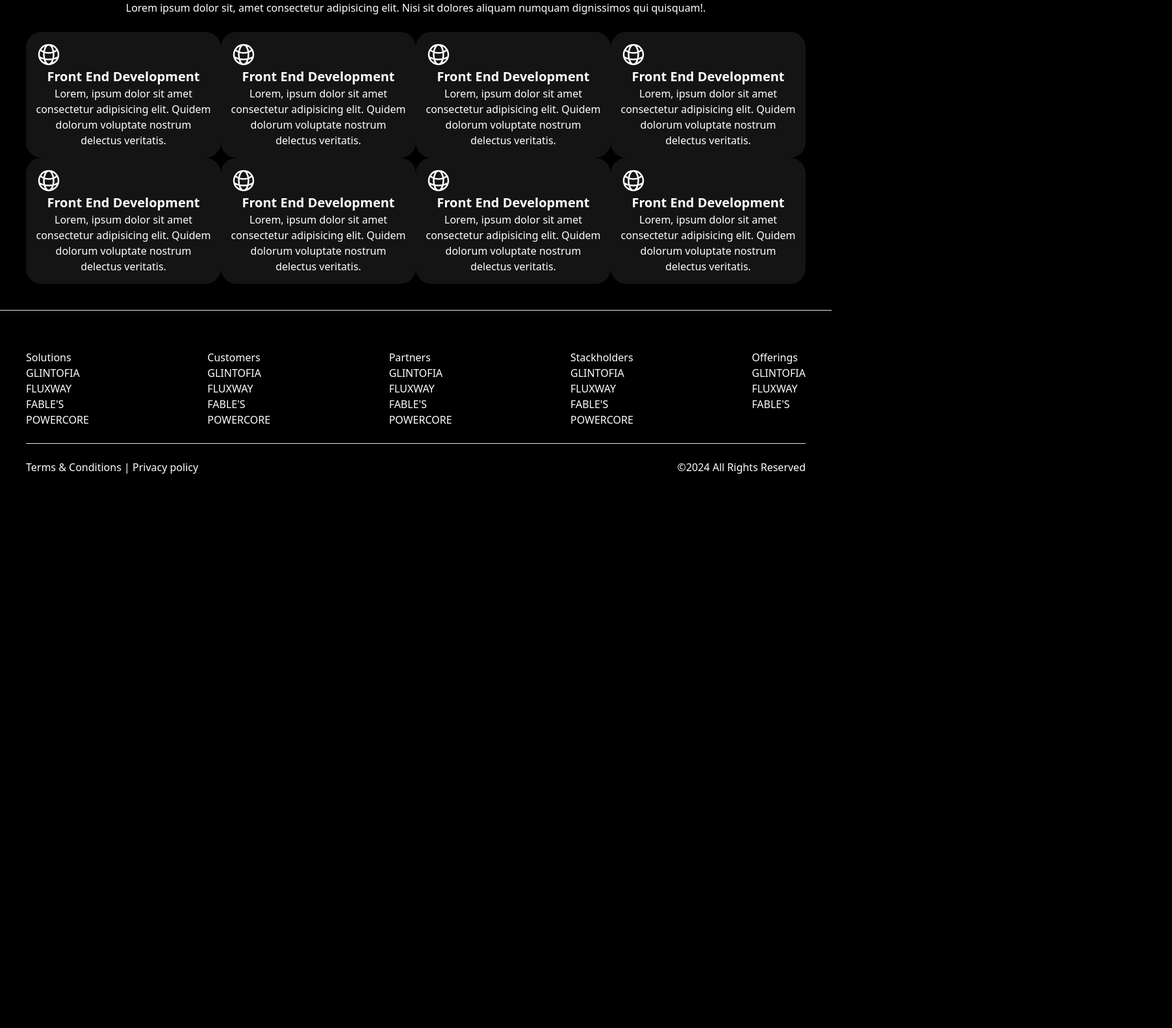
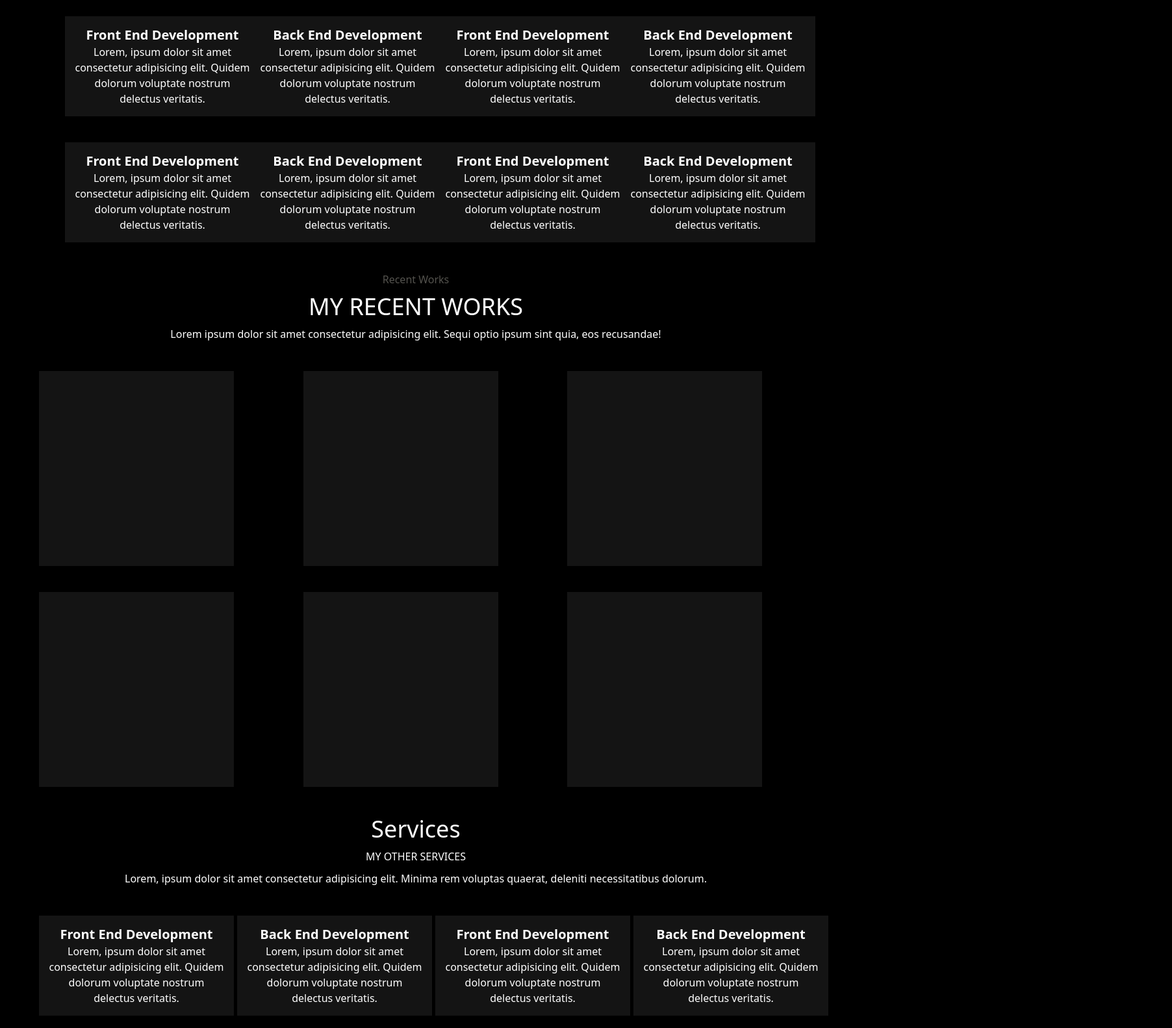
Before and after one commit to ProshantaPal/02, a plain HTML site: page index.html in a window 1280 px wide. Shown: the part 818-2400 px from the top of the page at 65% size, 1804 px wide, since content can reach past the window. Before the commit the page ends 1609 px from the top, so only its background shows below. Drawn offline with nearby package versions, Linux system fonts and the light colour scheme.

Commit message:
assignment 02 completed

```diff
--- a/index.html
+++ b/index.html
@@ -9,9 +9,9 @@
 </head>
 <body class="bg-black text-white">
     <section>
-        <div class="flex justify-between mx-[40px] my-[40px]">
-            <h1 class="font-bold text-4xl">LOGO</h1>
-           <ul class="flex justify-between ml-[1000px] gap-20">
+        <div class="flex justify-between mx-[60px] my-[40px]">
+           <h1 class="font-bold text-4xl">LOGO</h1>
+           <ul class="flex justify-between ml-[10px] gap-20">
                 <li class="text-base">Home</li>
                 <li class="text-base">About Me</li>
                 <li class="text-base">Projects</li>
@@ -21,7 +21,7 @@
         </div>
     </section>
     <hr>
-    <section class="flex justify-between mx-[40px] my-[40px]">
+    <section class="flex justify-between mx-[60px] my-[40px] gap-[60px]">
         <div class="w-[50%]">
             <h3 class="text-[#54534e]">Web Developer</h3>
             <h1 class="text-7xl my-[10px]">Hi! this is <br> <span class="text-[#fac30f]">Zahid Hossain</span></h1>
@@ -30,7 +30,7 @@
             <button class="mx-[20px]">View Portfolio<i class="fa-solid fa-arrow-right"></i></button>
         </div>
         <div class="w-[50%] text-center">
-            <img src="./1-removebg-preview.png" alt="profile">
+            <img src="./1-removebg-preview.png" class="bg-[#141414] rounded-tl-3xl" alt="profile">
         </div>
     </section>
 
@@ -40,73 +40,131 @@
             <h1 class="text-4xl text-bold py-[5px]">MY SPECIALITIES</h1>
             <p class="text-center py-[5px]">Lorem ipsum dolor sit, amet consectetur adipisicing elit. Nisi sit dolores aliquam numquam dignissimos qui quisquam!.</p>
         </div>
-        <div class="grid grid-cols-4">
-            <div class="text-center w-[300px] bg-[#141414] px-[15px] py-[15px] rounded-3xl">
-                <div><svg xmlns="http://www.w3.org/2000/svg" fill="none" viewBox="0 0 24 24" stroke-width="1.5" stroke="currentColor" class="size-10 text-center">
-                    <path stroke-linecap="round" stroke-linejoin="round" d="M12 21a9.004 9.004 0 0 0 8.716-6.747M12 21a9.004 9.004 0 0 1-8.716-6.747M12 21c2.485 0 4.5-4.03 4.5-9S14.485 3 12 3m0 18c-2.485 0-4.5-4.03-4.5-9S9.515 3 12 3m0 0a8.997 8.997 0 0 1 7.843 4.582M12 3a8.997 8.997 0 0 0-7.843 4.582m15.686 0A11.953 11.953 0 0 1 12 10.5c-2.998 0-5.74-1.1-7.843-2.918m15.686 0A8.959 8.959 0 0 1 21 12c0 .778-.099 1.533-.284 2.253m0 0A17.919 17.919 0 0 1 12 16.5c-3.162 0-6.133-.815-8.716-2.247m0 0A9.015 9.015 0 0 1 3 12c0-1.605.42-3.113 1.157-4.418" />
-                  </svg>
-                  </div>
+        <div class="grid grid-cols-4 gap-y-10 ml-[60px] mb-[20px]">
+            <div class="text-center w-[300px] bg-[#141414] px-[15px] py-[15px]">
                   <h1 class="text-xl font-bold nmy-[15px]">Front End Development</h1>
                   <p>Lorem, ipsum dolor sit amet consectetur adipisicing elit. Quidem dolorum voluptate nostrum delectus veritatis.</p>
             </div>
-            <div class="text-center w-[300px] bg-[#141414] px-[15px] py-[15px] rounded-3xl">
-                <div><svg xmlns="http://www.w3.org/2000/svg" fill="none" viewBox="0 0 24 24" stroke-width="1.5" stroke="currentColor" class="size-10 text-center">
-                    <path stroke-linecap="round" stroke-linejoin="round" d="M12 21a9.004 9.004 0 0 0 8.716-6.747M12 21a9.004 9.004 0 0 1-8.716-6.747M12 21c2.485 0 4.5-4.03 4.5-9S14.485 3 12 3m0 18c-2.485 0-4.5-4.03-4.5-9S9.515 3 12 3m0 0a8.997 8.997 0 0 1 7.843 4.582M12 3a8.997 8.997 0 0 0-7.843 4.582m15.686 0A11.953 11.953 0 0 1 12 10.5c-2.998 0-5.74-1.1-7.843-2.918m15.686 0A8.959 8.959 0 0 1 21 12c0 .778-.099 1.533-.284 2.253m0 0A17.919 17.919 0 0 1 12 16.5c-3.162 0-6.133-.815-8.716-2.247m0 0A9.015 9.015 0 0 1 3 12c0-1.605.42-3.113 1.157-4.418" />
-                  </svg>
-                  </div>
+            <div class="text-center w-[300px] bg-[#141414] px-[15px] py-[15px]">
+                  <h1 class="text-xl font-bold nmy-[15px]">Back End Development</h1>
+                  <p>Lorem, ipsum dolor sit amet consectetur adipisicing elit. Quidem dolorum voluptate nostrum delectus veritatis.</p>
+            </div>
+            <div class="text-center w-[300px] bg-[#141414] px-[15px] py-[15px]">
+                <h1 class="text-xl font-bold nmy-[15px]">Front End Development</h1>
+                <p>Lorem, ipsum dolor sit amet consectetur adipisicing elit. Quidem dolorum voluptate nostrum delectus veritatis.</p>
+            </div>
+            <div class="text-center w-[300px] bg-[#141414] px-[15px] py-[15px]">
+                <h1 class="text-xl font-bold nmy-[15px]">Back End Development</h1>
+                <p>Lorem, ipsum dolor sit amet consectetur adipisicing elit. Quidem dolorum voluptate nostrum delectus veritatis.</p>
+            </div>
+            <div class="text-center w-[300px] bg-[#141414] px-[15px] py-[15px]">
+                <h1 class="text-xl font-bold nmy-[15px]">Front End Development</h1>
+                <p>Lorem, ipsum dolor sit amet consectetur adipisicing elit. Quidem dolorum voluptate nostrum delectus veritatis.</p>
+            </div>
+            <div class="text-center w-[300px] bg-[#141414] px-[15px] py-[15px]">
+                <h1 class="text-xl font-bold nmy-[15px]">Back End Development</h1>
+                <p>Lorem, ipsum dolor sit amet consectetur adipisicing elit. Quidem dolorum voluptate nostrum delectus veritatis.</p>
+            </div>
+            <div class="text-center w-[300px] bg-[#141414] px-[15px] py-[15px]">
+              <h1 class="text-xl font-bold nmy-[15px]">Front End Development</h1>
+              <p>Lorem, ipsum dolor sit amet consectetur adipisicing elit. Quidem dolorum voluptate nostrum delectus veritatis.</p>
+            </div>
+            <div class="text-center w-[300px] bg-[#141414] px-[15px] py-[15px]">
+              <h1 class="text-xl font-bold nmy-[15px]">Back End Development</h1>
+              <p>Lorem, ipsum dolor sit amet consectetur adipisicing elit. Quidem dolorum voluptate nostrum delectus veritatis.</p>
+            </div>
+        </div>
+    </section>
+    <section>
+        <div class="text-center my-[40px]">
+            <h3 class="text-[#54534e] py-[5px]">Recent Works</h3>
+            <h1 class="text-4xl text-bold py-[5px]">MY RECENT WORKS</h1>
+            <p class="text-center py-[5px]">Lorem ipsum dolor sit amet consectetur adipisicing elit. Sequi optio ipsum sint quia, eos recusandae!</p>
+        </div>
+        <div class="grid grid-cols-3 gap-y-10 ml-[60px]">
+            <div class="bg-[#141414] w-[300px] h-[300px]"></div>
+            <div class="bg-[#141414] w-[300px] h-[300px]"></div>
+            <div class="bg-[#141414] w-[300px] h-[300px]"></div>
+            <div class="bg-[#141414] w-[300px] h-[300px]"></div>
+            <div class="bg-[#141414] w-[300px] h-[300px]"></div>
+            <div class="bg-[#141414] w-[300px] h-[300px]"></div>
+        </div>
+    </section>
+    <section>
+        <div class="text-center my-[40px]">
+            <h3 class="text-4xl text-bold py-[5px]">Services</h3>
+            <h1 class="text-center py-[5px]">MY OTHER SERVICES</h1>
+            <p class="text-center py-[5px]">Lorem, ipsum dolor sit amet consectetur adipisicing elit. Minima rem voluptas quaerat, deleniti necessitatibus dolorum.</p>
+        </div>
+        <div class="grid grid-cols-4 gap-y-10 ml-[60px] mb-[20px]">
+            <div class="text-center w-[300px] bg-[#141414] px-[15px] py-[15px]">
                   <h1 class="text-xl font-bold nmy-[15px]">Front End Development</h1>
                   <p>Lorem, ipsum dolor sit amet consectetur adipisicing elit. Quidem dolorum voluptate nostrum delectus veritatis.</p>
             </div>
-            <div class="text-center w-[300px] bg-[#141414] px-[15px] py-[15px] rounded-3xl">
-                <div><svg xmlns="http://www.w3.org/2000/svg" fill="none" viewBox="0 0 24 24" stroke-width="1.5" stroke="currentColor" class="size-10 text-center">
-                    <path stroke-linecap="round" stroke-linejoin="round" d="M12 21a9.004 9.004 0 0 0 8.716-6.747M12 21a9.004 9.004 0 0 1-8.716-6.747M12 21c2.485 0 4.5-4.03 4.5-9S14.485 3 12 3m0 18c-2.485 0-4.5-4.03-4.5-9S9.515 3 12 3m0 0a8.997 8.997 0 0 1 7.843 4.582M12 3a8.997 8.997 0 0 0-7.843 4.582m15.686 0A11.953 11.953 0 0 1 12 10.5c-2.998 0-5.74-1.1-7.843-2.918m15.686 0A8.959 8.959 0 0 1 21 12c0 .778-.099 1.533-.284 2.253m0 0A17.919 17.919 0 0 1 12 16.5c-3.162 0-6.133-.815-8.716-2.247m0 0A9.015 9.015 0 0 1 3 12c0-1.605.42-3.113 1.157-4.418" />
-                  </svg>
-                  </div>
-                  <h1 class="text-xl font-bold nmy-[15px]">Front End Development</h1>
+            <div class="text-center w-[300px] bg-[#141414] px-[15px] py-[15px]">
+                  <h1 class="text-xl font-bold nmy-[15px]">Back End Development</h1>
                   <p>Lorem, ipsum dolor sit amet consectetur adipisicing elit. Quidem dolorum voluptate nostrum delectus veritatis.</p>
             </div>
-            <div class="text-center w-[300px] bg-[#141414] px-[15px] py-[15px] rounded-3xl">
-                <div><svg xmlns="http://www.w3.org/2000/svg" fill="none" viewBox="0 0 24 24" stroke-width="1.5" stroke="currentColor" class="size-10 text-center">
-                    <path stroke-linecap="round" stroke-linejoin="round" d="M12 21a9.004 9.004 0 0 0 8.716-6.747M12 21a9.004 9.004 0 0 1-8.716-6.747M12 21c2.485 0 4.5-4.03 4.5-9S14.485 3 12 3m0 18c-2.485 0-4.5-4.03-4.5-9S9.515 3 12 3m0 0a8.997 8.997 0 0 1 7.843 4.582M12 3a8.997 8.997 0 0 0-7.843 4.582m15.686 0A11.953 11.953 0 0 1 12 10.5c-2.998 0-5.74-1.1-7.843-2.918m15.686 0A8.959 8.959 0 0 1 21 12c0 .778-.099 1.533-.284 2.253m0 0A17.919 17.919 0 0 1 12 16.5c-3.162 0-6.133-.815-8.716-2.247m0 0A9.015 9.015 0 0 1 3 12c0-1.605.42-3.113 1.157-4.418" />
-                  </svg>
-                  </div>
-                  <h1 class="text-xl font-bold nmy-[15px]">Front End Development</h1>
-                  <p>Lorem, ipsum dolor sit amet consectetur adipisicing elit. Quidem dolorum voluptate nostrum delectus veritatis.</p>
+            <div class="text-center w-[300px] bg-[#141414] px-[15px] py-[15px]">
+                <h1 class="text-xl font-bold nmy-[15px]">Front End Development</h1>
+                <p>Lorem, ipsum dolor sit amet consectetur adipisicing elit. Quidem dolorum voluptate nostrum delectus veritatis.</p>
             </div>
-            <div class="text-center w-[300px] bg-[#141414] px-[15px] py-[15px] rounded-3xl">
-                <div><svg xmlns="http://www.w3.org/2000/svg" fill="none" viewBox="0 0 24 24" stroke-width="1.5" stroke="currentColor" class="size-10 text-center">
-                    <path stroke-linecap="round" stroke-linejoin="round" d="M12 21a9.004 9.004 0 0 0 8.716-6.747M12 21a9.004 9.004 0 0 1-8.716-6.747M12 21c2.485 0 4.5-4.03 4.5-9S14.485 3 12 3m0 18c-2.485 0-4.5-4.03-4.5-9S9.515 3 12 3m0 0a8.997 8.997 0 0 1 7.843 4.582M12 3a8.997 8.997 0 0 0-7.843 4.582m15.686 0A11.953 11.953 0 0 1 12 10.5c-2.998 0-5.74-1.1-7.843-2.918m15.686 0A8.959 8.959 0 0 1 21 12c0 .778-.099 1.533-.284 2.253m0 0A17.919 17.919 0 0 1 12 16.5c-3.162 0-6.133-.815-8.716-2.247m0 0A9.015 9.015 0 0 1 3 12c0-1.605.42-3.113 1.157-4.418" />
-                  </svg>
-                  </div>
-                  <h1 class="text-xl font-bold nmy-[15px]">Front End Development</h1>
-                  <p>Lorem, ipsum dolor sit amet consectetur adipisicing elit. Quidem dolorum voluptate nostrum delectus veritatis.</p>
+            <div class="text-center w-[300px] bg-[#141414] px-[15px] py-[15px]">
+                <h1 class="text-xl font-bold nmy-[15px]">Back End Development</h1>
+                <p>Lorem, ipsum dolor sit amet consectetur adipisicing elit. Quidem dolorum voluptate nostrum delectus veritatis.</p>
             </div>
-            <div class="text-center w-[300px] bg-[#141414] px-[15px] py-[15px] rounded-3xl">
-                <div><svg xmlns="http://www.w3.org/2000/svg" fill="none" viewBox="0 0 24 24" stroke-width="1.5" stroke="currentColor" class="size-10 text-center">
-                    <path stroke-linecap="round" stroke-linejoin="round" d="M12 21a9.004 9.004 0 0 0 8.716-6.747M12 21a9.004 9.004 0 0 1-8.716-6.747M12 21c2.485 0 4.5-4.03 4.5-9S14.485 3 12 3m0 18c-2.485 0-4.5-4.03-4.5-9S9.515 3 12 3m0 0a8.997 8.997 0 0 1 7.843 4.582M12 3a8.997 8.997 0 0 0-7.843 4.582m15.686 0A11.953 11.953 0 0 1 12 10.5c-2.998 0-5.74-1.1-7.843-2.918m15.686 0A8.959 8.959 0 0 1 21 12c0 .778-.099 1.533-.284 2.253m0 0A17.919 17.919 0 0 1 12 16.5c-3.162 0-6.133-.815-8.716-2.247m0 0A9.015 9.015 0 0 1 3 12c0-1.605.42-3.113 1.157-4.418" />
-                  </svg>
-                  </div>
-                  <h1 class="text-xl font-bold nmy-[15px]">Front End Development</h1>
-                  <p>Lorem, ipsum dolor sit amet consectetur adipisicing elit. Quidem dolorum voluptate nostrum delectus veritatis.</p>
+            <div class="text-center w-[300px] bg-[#141414] px-[15px] py-[15px]">
+                <h1 class="text-xl font-bold nmy-[15px]">Front End Development</h1>
+                <p>Lorem, ipsum dolor sit amet consectetur adipisicing elit. Quidem dolorum voluptate nostrum delectus veritatis.</p>
             </div>
-            <div class="text-center w-[300px] bg-[#141414] px-[15px] py-[15px] rounded-3xl">
-                <div><svg xmlns="http://www.w3.org/2000/svg" fill="none" viewBox="0 0 24 24" stroke-width="1.5" stroke="currentColor" class="size-10 text-center">
-                    <path stroke-linecap="round" stroke-linejoin="round" d="M12 21a9.004 9.004 0 0 0 8.716-6.747M12 21a9.004 9.004 0 0 1-8.716-6.747M12 21c2.485 0 4.5-4.03 4.5-9S14.485 3 12 3m0 18c-2.485 0-4.5-4.03-4.5-9S9.515 3 12 3m0 0a8.997 8.997 0 0 1 7.843 4.582M12 3a8.997 8.997 0 0 0-7.843 4.582m15.686 0A11.953 11.953 0 0 1 12 10.5c-2.998 0-5.74-1.1-7.843-2.918m15.686 0A8.959 8.959 0 0 1 21 12c0 .778-.099 1.533-.284 2.253m0 0A17.919 17.919 0 0 1 12 16.5c-3.162 0-6.133-.815-8.716-2.247m0 0A9.015 9.015 0 0 1 3 12c0-1.605.42-3.113 1.157-4.418" />
-                  </svg>
-                  </div>
-                  <h1 class="text-xl font-bold nmy-[15px]">Front End Development</h1>
-                  <p>Lorem, ipsum dolor sit amet consectetur adipisicing elit. Quidem dolorum voluptate nostrum delectus veritatis.</p>
+            <div class="text-center w-[300px] bg-[#141414] px-[15px] py-[15px]">
+                <h1 class="text-xl font-bold nmy-[15px]">Back End Development</h1>
+                <p>Lorem, ipsum dolor sit amet consectetur adipisicing elit. Quidem dolorum voluptate nostrum delectus veritatis.</p>
             </div>
-            <div class="text-center w-[300px] bg-[#141414] px-[15px] py-[15px] rounded-3xl">
-                <div><svg xmlns="http://www.w3.org/2000/svg" fill="none" viewBox="0 0 24 24" stroke-width="1.5" stroke="currentColor" class="size-10 text-center">
-                    <path stroke-linecap="round" stroke-linejoin="round" d="M12 21a9.004 9.004 0 0 0 8.716-6.747M12 21a9.004 9.004 0 0 1-8.716-6.747M12 21c2.485 0 4.5-4.03 4.5-9S14.485 3 12 3m0 18c-2.485 0-4.5-4.03-4.5-9S9.515 3 12 3m0 0a8.997 8.997 0 0 1 7.843 4.582M12 3a8.997 8.997 0 0 0-7.843 4.582m15.686 0A11.953 11.953 0 0 1 12 10.5c-2.998 0-5.74-1.1-7.843-2.918m15.686 0A8.959 8.959 0 0 1 21 12c0 .778-.099 1.533-.284 2.253m0 0A17.919 17.919 0 0 1 12 16.5c-3.162 0-6.133-.815-8.716-2.247m0 0A9.015 9.015 0 0 1 3 12c0-1.605.42-3.113 1.157-4.418" />
-                  </svg>
-                  </div>
-                  <h1 class="text-xl font-bold nmy-[15px]">Front End Development</h1>
-                  <p>Lorem, ipsum dolor sit amet consectetur adipisicing elit. Quidem dolorum voluptate nostrum delectus veritatis.</p>
+            <div class="text-center w-[300px] bg-[#141414] px-[15px] py-[15px]">
+              <h1 class="text-xl font-bold nmy-[15px]">Front End Development</h1>
+              <p>Lorem, ipsum dolor sit amet consectetur adipisicing elit. Quidem dolorum voluptate nostrum delectus veritatis.</p>
+            </div>
+            <div class="text-center w-[300px] bg-[#141414] px-[15px] py-[15px]">
+              <h1 class="text-xl font-bold nmy-[15px]">Back End Development</h1>
+              <p>Lorem, ipsum dolor sit amet consectetur adipisicing elit. Quidem dolorum voluptate nostrum delectus veritatis.</p>
             </div>
         </div>
     </section>
+    <section>
+        <div class="text-center my-[40px]">
+            <h3 class="text-4xl text-bold py-[5px]">FAQ'S</h3>
+            <h1 class="text-center py-[5px]">FREEQUENTLT ASKED QUESTIONS</h1>
+        </div>
+        <div class="mx-[60px]">
+            <div class="flex justify-between my-[20px] mx-[20px] text-2xl">
+                <h2>What areas of Web Development do you focus on?</h2>
+                <p><i class="fa-solid fa-angle-down"></i></p>
+                <hr>
+            </div>
+            <div class="flex justify-between my-[20px] mx-[20px] text-2xl">
+                <h2>What areas of Web Development do you focus on?</h2>
+                <p><i class="fa-solid fa-angle-down"></i></p>
+                <hr>
+            </div>
+            <div class="flex justify-between my-[20px] mx-[20px] text-2xl">
+                <h2>What areas of Web Development do you focus on?</h2>
+                <p><i class="fa-solid fa-angle-down"></i></p>
+                <hr>
+            </div>
+            <div class="flex justify-between my-[20px] mx-[20px] text-2xl">
+                <h2>What areas of Web Development do you focus on?</h2>
+                <p><i class="fa-solid fa-angle-down"></i></p>
+                <hr>
+            </div>
+            <div class="flex justify-between my-[20px] mx-[20px] text-2xl">
+                <h2>What areas of Web Development do you focus on?</h2>
+                <p><i class="fa-solid fa-angle-down"></i></p>
+                <hr>
+            </div>
+        </div>
+    </section>
+    <br>
     <hr>
     <footer class="mx-[40px] my-[60px]">
         <div class="flex justify-between gap-20">
```
